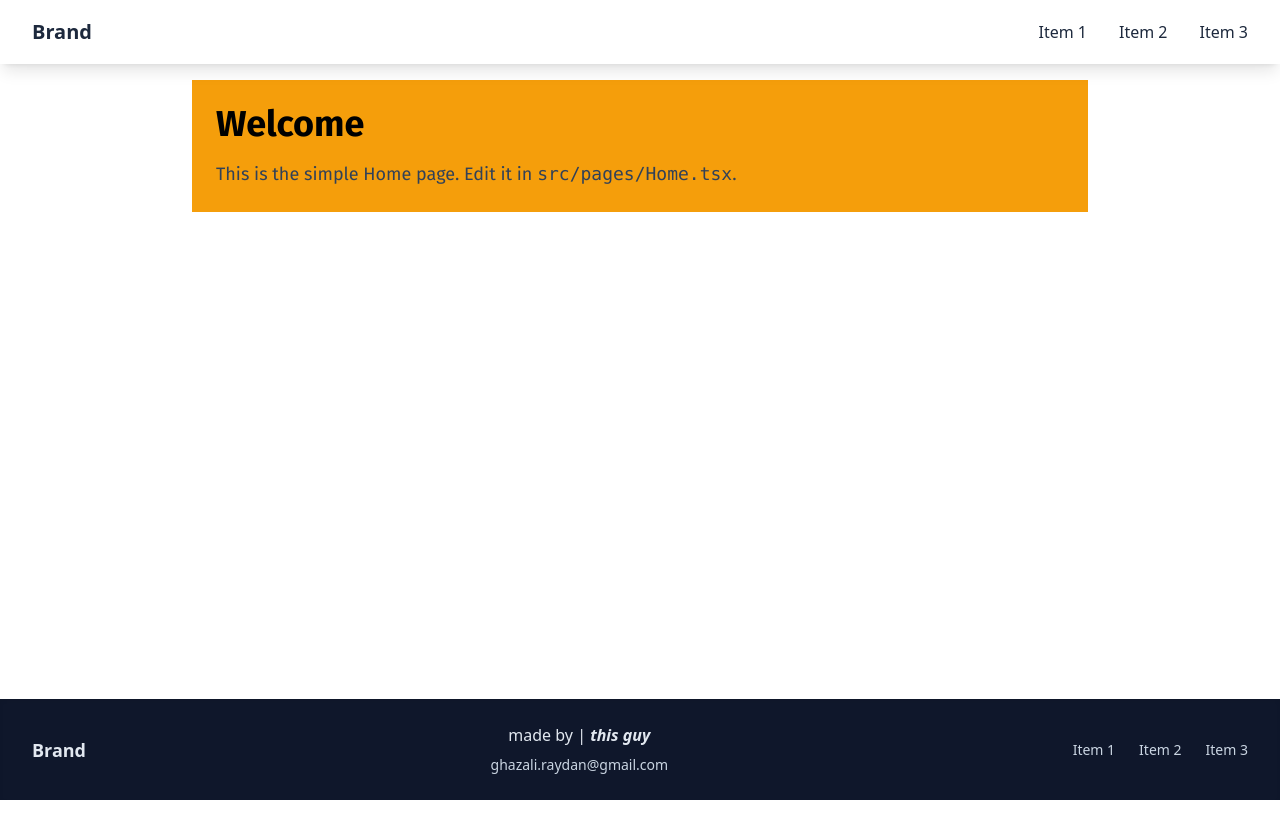
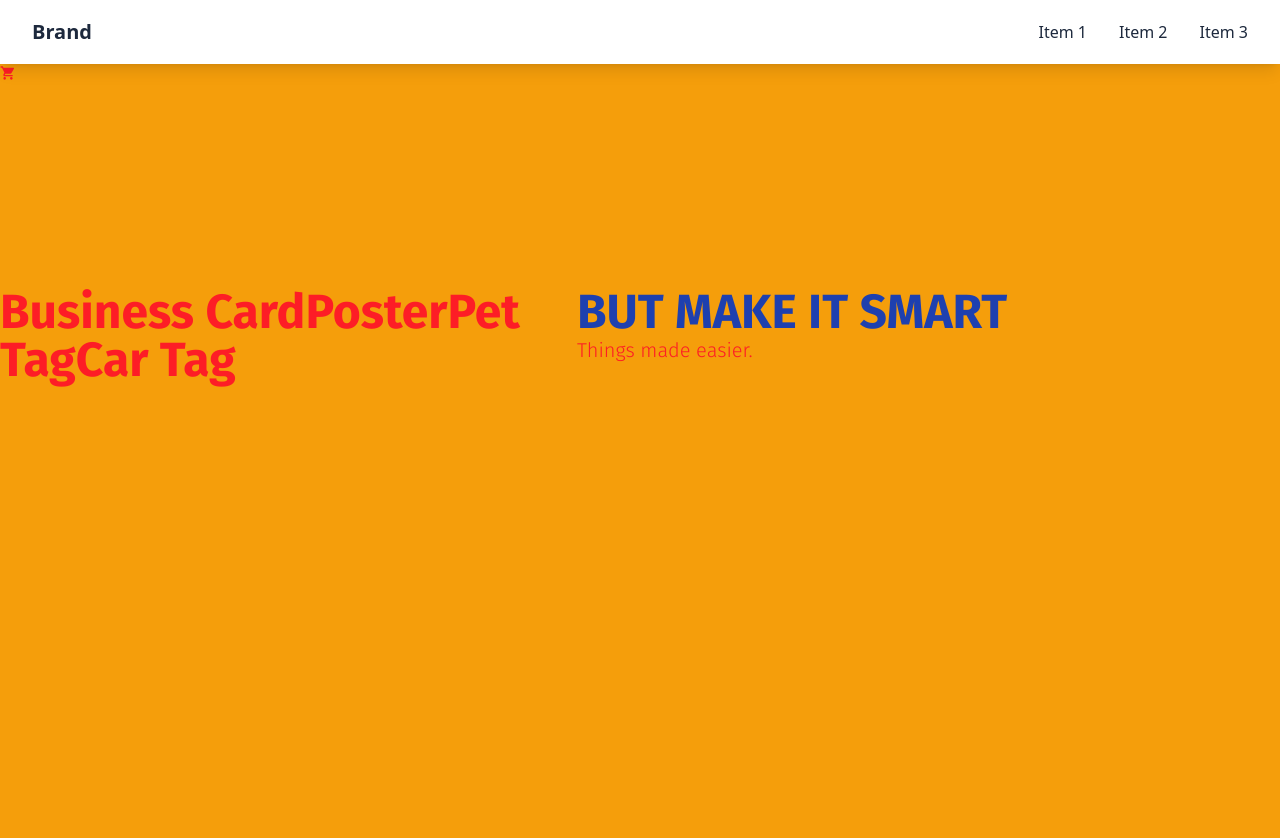
Before and after one commit to iamrayghazali/ButMakeItSmart, a React (Vite) app in the folder frontend/: page / in a window 1280 px wide. Shown: the top 838 px of the page. Before the commit the page ends 800 px from the top, so only its background shows below. Built offline with nearby package versions, Linux system fonts and the light colour scheme; a web font is replaced by a local one.

Commit message:
Added Home hero

```diff
--- a/frontend/src/App.tsx
+++ b/frontend/src/App.tsx
@@ -6,9 +6,9 @@ import Home from './pages/Home';
 function App() {
 
   return (
-    <div className="flex flex-col min-h-screen">
+    <div className="flex flex-col min-h-screen bg-secondary">
       <Navbar />
-      <div className="mt-20">
+      <div className="mt-16">
         <Home />
       </div>
       <Footer />
--- a/frontend/src/pages/Home.tsx
+++ b/frontend/src/pages/Home.tsx
@@ -1,11 +1,46 @@
+import { MdShoppingCart } from "react-icons/md";
+
 
 export default function Home() {
-  return (
-    <main className="bg-secondary max-w-4xl mx-auto p-6 font-fira">
-      <h1 className="text-4xl font-bold mb-4">Welcome</h1>
-      <p className="text-lg text-slate-700">
-        This is the simple Home page. Edit it in <code>src/pages/Home.tsx</code>.
-      </p>
-    </main>
-  );
+
+    return (
+        <main className="font-fira text-white">
+            <div className="fab">
+                <button className="btn btn-xl btn-circle btn-primary border-none text-accent"><MdShoppingCart/></button>
+            </div>
+
+            {/* Hero Text */}
+            <div className="grid grid-cols-[0.8fr_1fr] md:grid-cols-[0.8fr_1fr] mt-50">
+                <span className="text-rotate text-2xl md:text-5xl font-bold font-ice text-accent">
+                    <span className="justify-items-end ">
+                        <span id="0">Business Card</span>
+                        <span id="1">Poster</span>
+                        <span id="2">Pet Tag</span>
+                        <span id="3">Car Tag</span>
+                    </span>
+                </span>
+                <div className="md:pl-2">
+                    <h1 className="text-2xl md:text-5xl text-primary font-bold font-ice justify-self-center md:justify-self-start">
+                        BUT MAKE IT SMART
+                    </h1>
+                    <p className="text-xs md:text-xl text-accent font-light">Things made easier.</p>
+                </div>
+
+
+            </div>
+
+            <section className="min-h-screen" >
+
+            </section>
+            <section className="min-h-screen" >
+
+            </section>
+            <section className="min-h-screen" >
+
+            </section>
+            <section className="min-h-screen" >
+
+            </section>
+        </main>
+    );
 }
```
